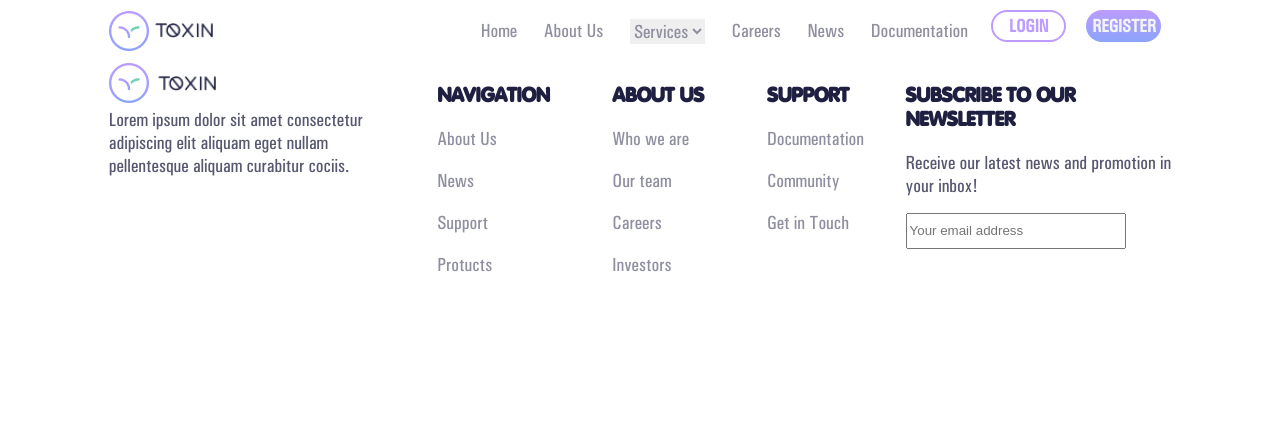
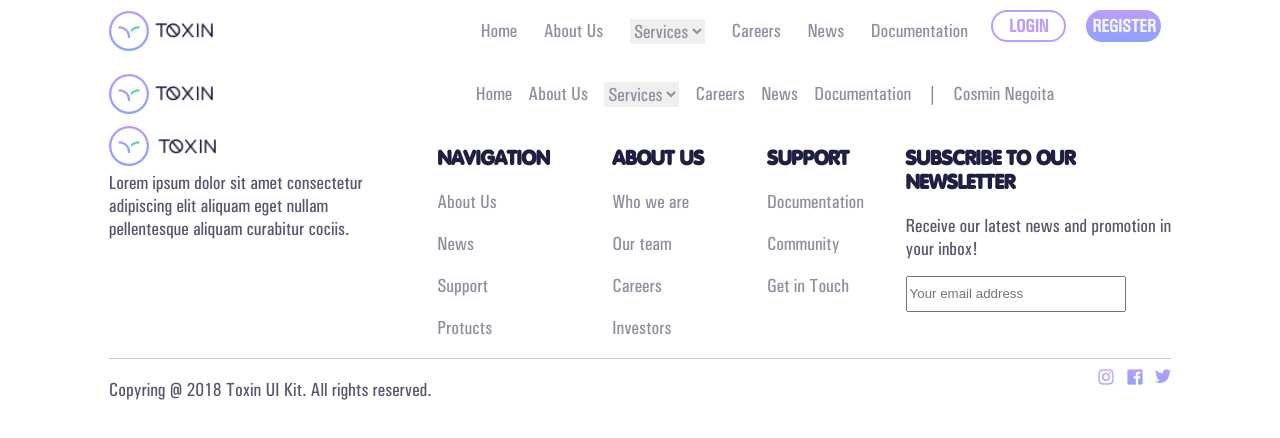
Before and after one commit to Mr-Tony0/Work-repository, a plain HTML site: page Kit.html in a window 1280 px wide. Drawn offline with Linux system fonts and the light colour scheme.

Commit message:
page header and footer modification

```diff
--- a/Kit.html
+++ b/Kit.html
@@ -35,8 +35,8 @@
 					<li><a href="">News</a></li>
 					<li><a href="">Documentation</a></li>
 				</ul>
-				<button id="headerButOne">LOGIN</button>
-				<button id="headerButTwo">REGISTER</button>
+				<button class="headerButOne">LOGIN</button>
+				<button class="headerButTwo">REGISTER</button>
 			</div>
 			<div class="headerCenter-menu mobile">
 				<div class="headerMenuClick" id="click">
@@ -64,13 +64,54 @@
 			<li><a href="">News</a></li>
 			<li><a href="">Documentation</a></li>
 		</ul>
-		<button id="headerButOne">LOGIN</button>
-		<button id="headerButTwo">REGISTER</button>
+		<button class="headerButOne">LOGIN</button>
+		<button class="headerButTwo">REGISTER</button>
 	</nav>
+
+	<!--header register-->
+
+<header>
+	<div class="headerCenter">
+		<div class="headerCenter-name">
+			<img class="one-log" src="./img/Group.png" alt="">
+			<img class="two-log" src="./img/TOXIN.png">
+			<p>
+
+			</p>
+		</div>
+		<div class="headerCenter-menu desktop">
+			<ul class="headerCenter-menu-ul">
+				<li><a href="">Home</a></li>
+				<li><a href="">About Us</a></li>
+				<li>
+					<select>
+						<option><a href="">Services</a></option>
+						<option><a href="">Services</a></option>
+						<option><a href="">Services</a></option>
+					</select>
+				</li>
+				<li><a href="">Careers</a></li>
+				<li><a href="">News</a></li>
+				<li><a href="">Documentation</a></li>
+				<li>|</li>
+				<li><a href="">Cosmin Negoita</a></li>
+			</ul>
+
+		</div>
+		<div class="headerCenter-menu mobile">
+			<div class="headerMenuClick" id="click">
+
+			</div>
+		</div>
+	</div>
+
+</header>
+
 
 	<!--footer-->
 
 	<footer>
+	<div class="footerCenter">
 		<div class="footerGeneral">
 			<section class="big">
 				<img class="one-log" src="./img/Group.png" alt="">
@@ -104,6 +145,21 @@
 
 			</section>
 		</div>
+
+
+	</div>
+	<div class="foterEnd">
+			<div class="footerCenter">
+			<div class="footerGeneral end">
+				<p>Copyring @ 2018 Toxin UI Kit. All rights reserved.</p>
+				<div class="foterEnd-center-img">
+					<img src="./img/twiter.png">
+					<img src="./img/facebook.png">
+					<img src="./img/instagram.png">
+				</div>
+				</div>
+			</div>
+		</div>
 	</footer>
 
 
--- a/scss/style.scss
+++ b/scss/style.scss
@@ -9,6 +9,7 @@ body{
 	max-width:1920px;
 	min-width:320px;
 }
+
 header{
 	display:flex;
 	justify-content:center;
@@ -43,13 +44,13 @@ header{
 	width:70%;
 
 }
-#headerButTwo{
+.headerButTwo{
 		@include butStylePurple;
 		height:50%;
 		margin:10px;
 		width:10%;
 }
-#headerButOne{
+.headerButOne{
 		@include butStyleTransparent;
 		height:50%;
 		margin:10px;
@@ -109,7 +110,8 @@ nav{
 	}
 	}
 }
-footer{
+.footerCenter{
+	width:100%;
 	display:flex;
 	justify-content:center;
 }
@@ -117,11 +119,26 @@ footer{
 	display:flex;
 	width:83%;
 	justify-content:space-between;
+
+}
+.end{
+	border-top:1px solid $darkLow;
 }
 .footer-center{
 	//width:20%;
 	margin-left:2%;
 
+}
+.foterEnd-center-img{
+	width:30%;
+	padding-top:1%;
+
+	img{
+		float:right;
+		margin-left:4%;
+		min-width:14.4px;
+		width:5%;
+	}
 }
 .big{
 	padding:0;
@@ -134,7 +151,12 @@ footer{
 		margin-top:6%;
 		height:13%;
 		width:80%;
+
 	}
+	input[placeholder]{text-overflow:ellipsis;}
+	input::-moz-placeholder{text-overflow:ellipsis;}
+	input:-moz-placeholder{text-overflow:ellipsis;}
+	input:-ms-input-placeholder{text-overflow:ellipsis;}
 }
 
 
```
Also changed, not shown: css/style.css.
